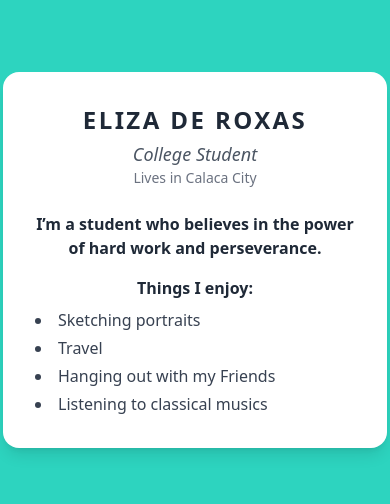
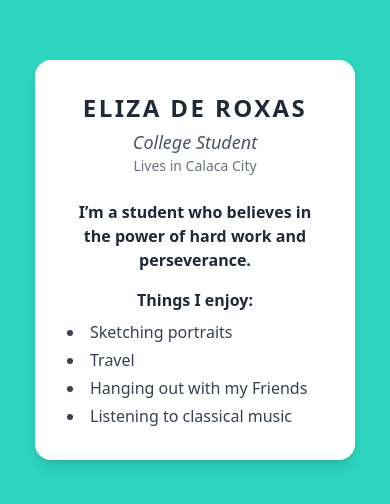
Before and after one commit to Eliza-ui/Tailwinds, a website: page src/index.html in a window 390 px wide. Shown: the part 162-666 px from the top of the page. Drawn offline with nearby package versions, Linux system fonts and the light colour scheme.

Commit message:
Responsive Design

```diff
--- a/src/index.html
+++ b/src/index.html
@@ -7,7 +7,7 @@
   <script src="https://cdn.tailwindcss.com"></script>
 </head>
 <body class="flex items-center justify-center min-h-screen bg-teal-400 font-sans">
-  <div class="bg-white p-8 rounded-2xl shadow-lg max-w-sm text-center">
+  <div class="bg-white p-8 rounded-2xl shadow-lg max-w-xs sm:max-w-sm md:max-w-md text-center">
     <div class="text-2xl font-bold uppercase tracking-widest text-gray-800">Eliza De Roxas</div>
     <div class="italic text-lg text-gray-600 mt-1">College Student</div>
     <div class="text-sm text-gray-500 mb-6">Lives in Calaca City</div>
@@ -21,7 +21,7 @@
       <li>Sketching portraits</li>
       <li>Travel</li>
       <li>Hanging out with my Friends</li>
-      <li>Listening to classical musics</li>
+      <li>Listening to classical music</li>
     </ul>
   </div>
 </body>
```
